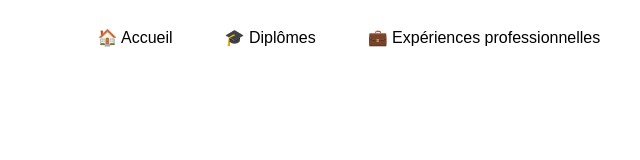
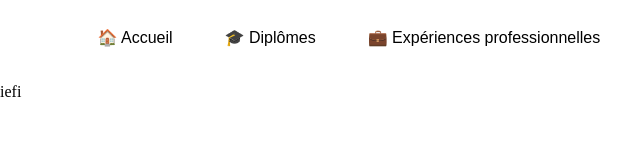
Before and after one commit to Vivi44n/cv, a plain HTML site: page contact.html in a window 1280 px wide. Shown: the full height of the page, 0-640 px from the left. Drawn offline with Linux system fonts and the light colour scheme.

Commit message:
Crér le fichier html

```diff
--- a/contact.html
+++ b/contact.html
@@ -17,5 +17,7 @@
         <a href="portfolio.html" class="nav-item">📘 Mon Portfollio</a>
         <a href="contact.html" class="nav-item">📞 Contact</a>
        </nav>
+
+       <p>iefi</p>
 </body>
 </html>
```
